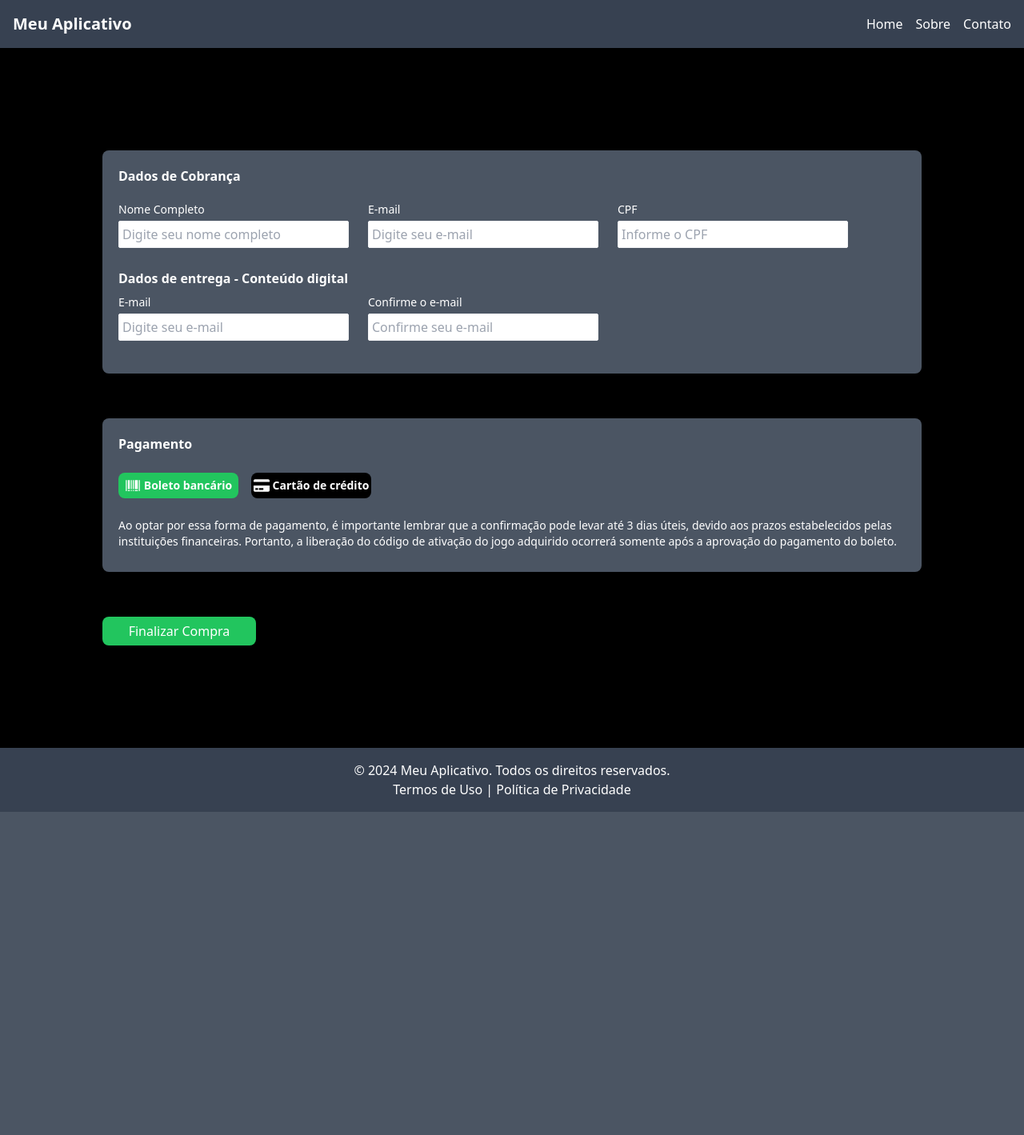
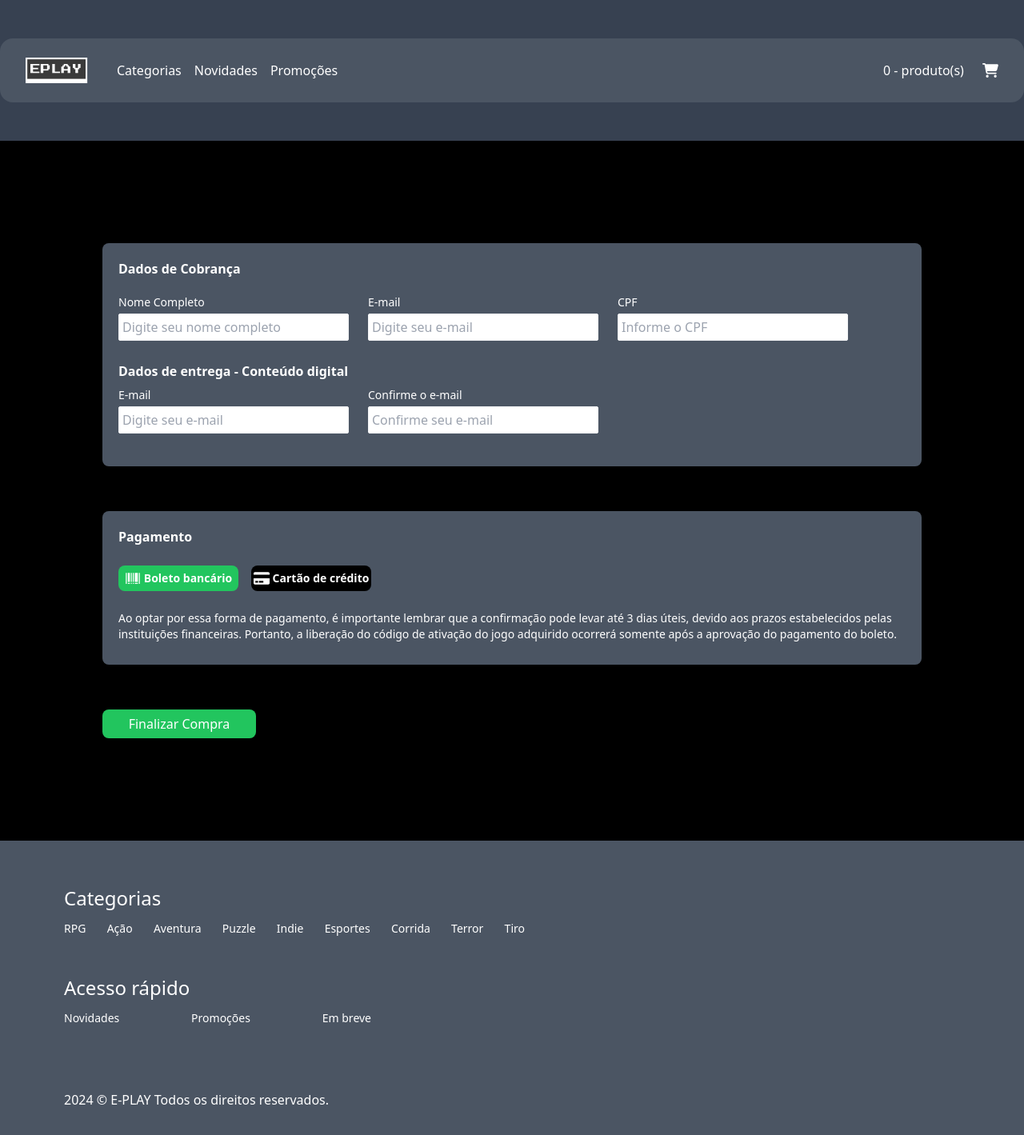
Before and after one commit to jackson07/e-commerce, a Next.js app: page /bill in a window 1280 px wide. Shown: the whole page at 80% size. Before the commit the page ends 1015 px from the top, so only its background shows below. Built offline with nearby package versions, Linux system fonts and the light colour scheme.

Commit message:
Feat: Header e Footer components created

```diff
--- a/src/app/layout.tsx
+++ b/src/app/layout.tsx
@@ -15,7 +15,7 @@ export default function RootLayout({
 }) {
   return (
     <html lang="pt-BR">
-      <body className="bg-gray-600">
+      <body className="bg-gray-700">
         <Header />
         {children}
         <Footer />
--- a/src/components/footer/footer.tsx
+++ b/src/components/footer/footer.tsx
@@ -1,14 +1,62 @@
-import React from 'react';
+import React from 'react'
 
 const Footer: React.FC = () => {
-    return (
-        <footer className="bg-gray-700 text-white text-center p-4">
-            <div className="container mx-auto">
-                <p>&copy; {new Date().getFullYear()} Meu Aplicativo. Todos os direitos reservados.</p>
-                <p>Termos de Uso | Política de Privacidade</p>
-            </div>
-        </footer>
-    );
+  return (
+    <footer className="bg-gray-600 text-white">
+      <div className="container p-20 pt-14">
+        <a href="#" className="hover:text-gray-300">
+          <h2 className="text-2xl">Categorias</h2>
+        </a>
+        <div className="flex max-w-xl flex-wrap items-center justify-between pt-3">
+          <a href="#" className="hover:text-gray-300">
+            <p className="text-sm">RPG</p>
+          </a>
+          <a href="#" className="hover:text-gray-300">
+            <p className="text-sm">Ação</p>
+          </a>
+          <a href="#" className="hover:text-gray-300">
+            <p className="text-sm">Aventura</p>
+          </a>
+          <a href="#" className="hover:text-gray-300">
+            <p className="text-sm">Puzzle</p>
+          </a>
+          <a href="#" className="hover:text-gray-300">
+            <p className="text-sm">Indie</p>
+          </a>
+          <a href="#" className="hover:text-gray-300">
+            <p className="text-sm">Esportes</p>
+          </a>
+          <a href="#" className="hover:text-gray-300">
+            <p className="text-sm">Corrida</p>
+          </a>
+          <a href="#" className="hover:text-gray-300">
+            <p className="text-sm">Terror</p>
+          </a>
+          <a href="#" className="hover:text-gray-300">
+            <p className="text-sm">Tiro</p>
+          </a>
+        </div>
+
+        <a href="#" className="hover:text-gray-300">
+          <h2 className="pt-12 text-2xl">Acesso rápido</h2>
+        </a>
+        <div className=" flex max-w-96 items-center justify-between pt-3">
+          <a href="#" className="hover:text-gray-300">
+            <p className="text-sm">Novidades</p>
+          </a>
+          <a href="#" className="hover:text-gray-300">
+            <p className="text-sm">Promoções</p>
+          </a>
+          <a href="#" className="hover:text-gray-300">
+            <p className="text-sm">Em breve</p>
+          </a>
+        </div>
+      </div>
+      <p className="px-20 py-0 pb-8">
+        {new Date().getFullYear()} &copy; E-PLAY Todos os direitos reservados.
+      </p>
+    </footer>
+  )
 }
 
-export default Footer;
+export default Footer
--- a/src/components/header/header.tsx
+++ b/src/components/header/header.tsx
@@ -1,20 +1,39 @@
-import React from 'react';
+import React from 'react'
+import Image from 'next/image'
+import Logo from '@/../public/Logo.png'
+import { FaCartShopping } from 'react-icons/fa6'
 
 const Header: React.FC = () => {
   return (
-        <header className="bg-gray-700 text-white p-4">
-            <div className="container mx-auto flex justify-between items-center">
-                <h1 className="text-xl font-bold">Meu Aplicativo</h1>
-                <nav>
+    <header className="container mx-auto my-12 flex h-20 max-w-7xl items-center justify-between rounded-2xl bg-gray-600 p-8 text-white">
+      <div className="flex items-center justify-start">
+        <Image src={Logo} alt="Logo" />
+        <nav className="mx-9">
           <ul className="flex space-x-4">
-                        <li><a href="#" className="hover:text-gray-300">Home</a></li>
-                        <li><a href="#" className="hover:text-gray-300">Sobre</a></li>
-                        <li><a href="#" className="hover:text-gray-300">Contato</a></li>
+            <li>
+              <a href="#" className="hover:text-gray-300">
+                Categorias
+              </a>
+            </li>
+            <li>
+              <a href="#" className="hover:text-gray-300">
+                Novidades
+              </a>
+            </li>
+            <li>
+              <a href="#" className="hover:text-gray-300">
+                Promoções
+              </a>
+            </li>
           </ul>
         </nav>
       </div>
+      <div className="flex w-36 items-center justify-between ">
+        <h3>0 - produto(s)</h3>
+        <FaCartShopping className="text-xl hover:cursor-pointer hover:text-gray-300" />
+      </div>
     </header>
-    );
-};
+  )
+}
 
-export default Header;
+export default Header
```
Lines whose indentation alone changed are shown as unchanged.
